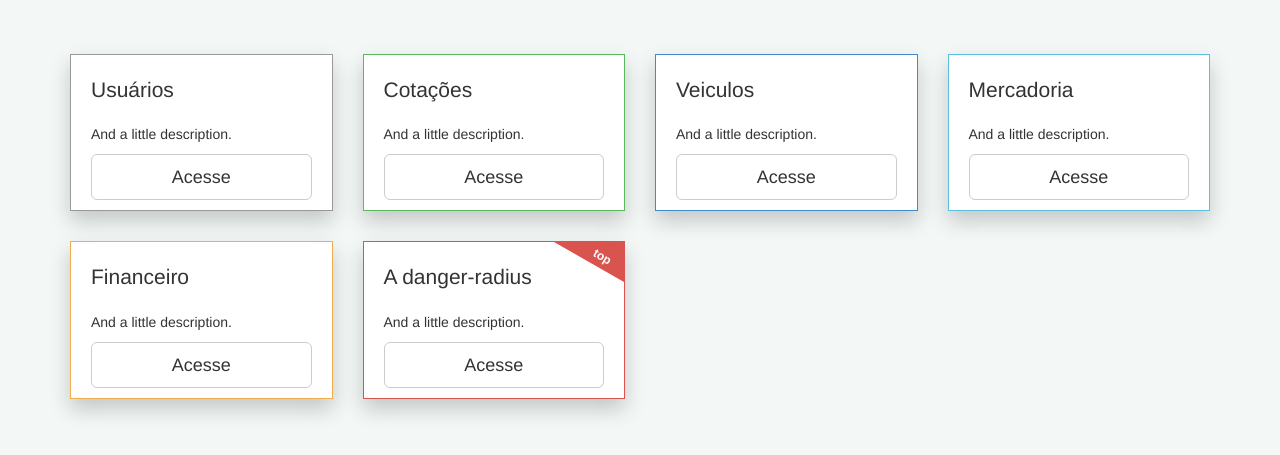
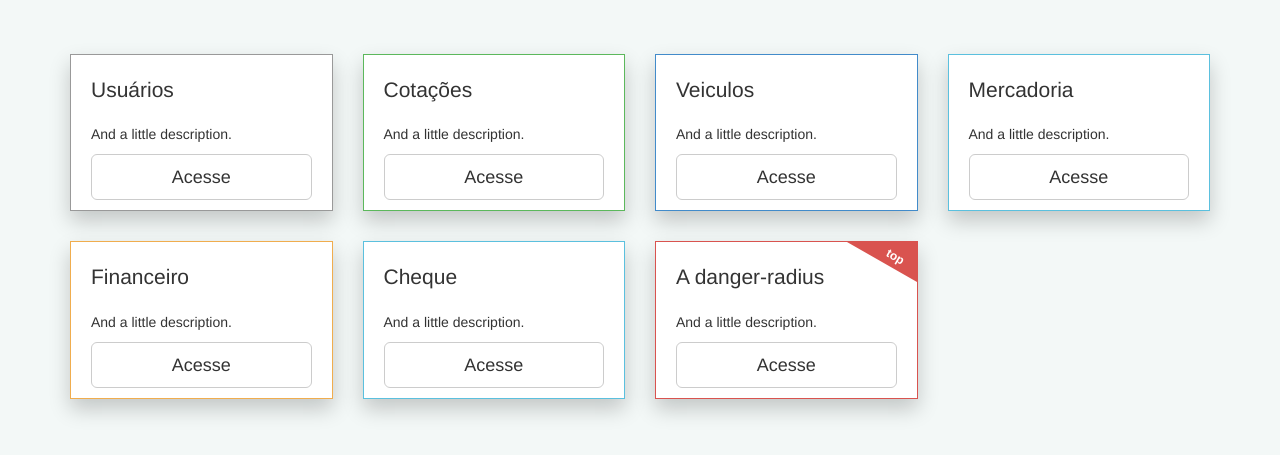
Before and after one commit to marcelloteofilo/systransportes, a PHP site: page /view/telaAdminSystem.php in a window 1280 px wide. Shown: the part 51-506 px from the top of the page. Run offline with PHP 8.4, Linux system fonts and the light colour scheme.

Commit message:
Criação do campo de cheque
Criação do campo de cheque na "telaAdminSystem.php" da pasta view

```diff
--- a/view/telaAdminSystem.php
+++ b/view/telaAdminSystem.php
@@ -84,6 +84,17 @@
 			</div>
 		</div>
 		<div class="col-xs-12 col-sm-6 col-md-4 col-lg-3">
+			<div class="offer offer-info">
+				<div class="offer-content">
+					<h3 class="lead">
+						Cheque
+					</h3>
+					<p>And a little description.</p>
+					<a class="btn btn-lg btn-block btn-default" href="cheque/telaAdminCheque.php">Acesse</a>
+				</div>
+			</div>
+		</div>
+		<div class="col-xs-12 col-sm-6 col-md-4 col-lg-3">
 			<div class="offer offer-danger">
 				<div class="shape">
 					<div class="shape-text">
```
